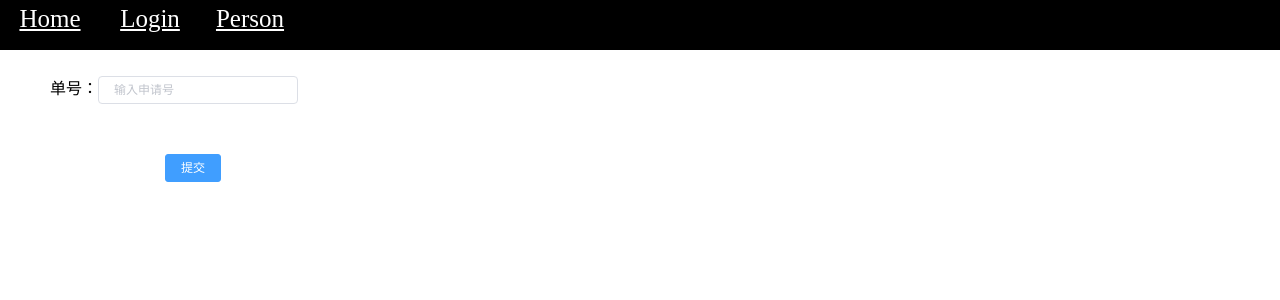
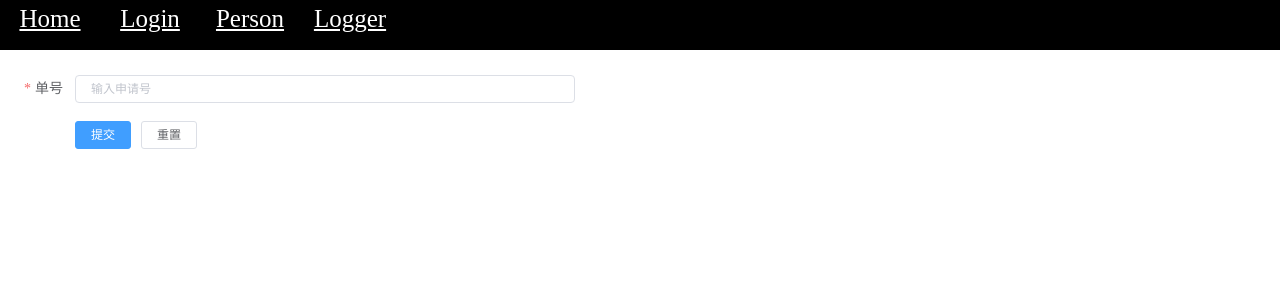
Before and after one commit to huangben555/autotest, a Vue app in the folder vuetest/: page /#/Person in a window 1280 px wide. Shown: the top 300 px of the page. Built offline with nearby package versions, Linux system fonts and the light colour scheme.

Commit message:
Add form validation

```diff
--- a/vuetest/package.json
+++ b/vuetest/package.json
@@ -10,7 +10,7 @@
   "dependencies": {
     "axios": "^0.21.1",
     "core-js": "^3.6.5",
-    "element-plus": "^1.0.2-beta.55",
+    "element-plus": "^1.0.2-beta.71",
     "request": "^2.88.2",
     "vue": "^3.0.0",
     "vue-router": "^4.0.10",
--- a/vuetest/src/App.vue
+++ b/vuetest/src/App.vue
@@ -8,6 +8,9 @@
     </li>
     <li>
       <router-link to="/Person">Person</router-link>
+    </li>
+    <li>
+      <router-link to="/Logger">Logger</router-link>
     </li>
   </ul>
   <router-view></router-view>
--- a/vuetest/src/components/Home.vue
+++ b/vuetest/src/components/Home.vue
@@ -29,7 +29,7 @@ export default defineComponent({
             {
               table: "",
               menu: "",
-              checked: true,
+              checked: false,
             }
           ],
           dataNum: 0
--- a/vuetest/src/components/Person.vue
+++ b/vuetest/src/components/Person.vue
@@ -1,14 +1,17 @@
 <template>
-  <div style="margin-top: 25px">
-    <label style="margin-left: 50px;">单号：</label>
-    <el-input style="width: 200px" placeholder="输入申请号" v-model="applyNo"></el-input>
-    <br>
-    <el-button style="margin-left: 165px; margin-top: 50px" type="primary" v-on:click="submit()">提交</el-button>
-  </div>
+  <el-form style="margin-top: 25px" :rules="dataRules" :model="requestData" ref="loginFormRef" label-width="75px">
+    <el-form-item label="单号" prop="applyNo">
+      <el-input style="width: 500px" placeholder="输入申请号" v-model="requestData.applyNo"></el-input>
+    </el-form-item>
+    <el-form-item>
+      <el-button type="primary" v-on:click="submit('requestData')">提交</el-button>
+      <el-button v-on:click="resetForm(requestData)">重置</el-button>
+    </el-form-item>
+  </el-form>
 </template>
 
 <script lang="js">
-import {defineComponent, reactive, toRefs} from "vue";
+import {defineComponent, reactive, ref} from "vue";
 import {useStore} from "vuex";
 import {getTaskNo} from "../intergration/getTaksNo";
 
@@ -18,14 +21,32 @@ export default defineComponent({
   setup() {
     const doApplyInfo = useStore();
 
+    const loginFormRef = ref();
+
     const requestData = reactive({
       applyNo: doApplyInfo.state.applyNo,
     });
 
-    const submit = () => {
-      changeApplyInfo();
+    const dataRules = reactive({
+      applyNo: [
+        {required: true, message: "请输入活动名称", trigger: 'blur'},
+        {max: 10, min: 5, message: "请输入5-10个字符", trigger: 'blur'},
+      ],
+    });
+
+    const submit = async() => {
       requestData.taskNo = getTaskNo();
-      console.log(requestData.applyNo);
+      if (!dataRules.value) return;
+      await dataRules.value.validate((valid) => {
+        console.log(valid)
+      })
+      // $this.ref.requestData.validate((valid) => {
+      //   if (valid) {
+      //     console.log(formName);
+      //   } else {
+      //     console.log("error");
+      //   }
+      // });
     };
 
     const changeApplyInfo = () => {
@@ -33,9 +54,11 @@ export default defineComponent({
     }
 
     return {
-      ...toRefs(requestData),
+      requestData,
       submit,
       changeApplyInfo,
+      dataRules,
+      loginFormRef,
     };
   }
 })
--- a/vuetest/src/routers.js
+++ b/vuetest/src/routers.js
@@ -2,6 +2,7 @@ import {createRouter, createWebHashHistory} from "vue-router";
 import Home from "./components/Home";
 import Login from "./components/Login";
 import Person from "./components/Person";
+import Logger from "./components/Logger";
 
 const routers = createRouter({
     history: createWebHashHistory(),
@@ -10,6 +11,7 @@ const routers = createRouter({
         {path: '/Login', component: Login},
         {path: '/Home',  component: Home},
         {path: '/Person',  component: Person},
+        {path: '/Logger',  component: Logger},
     ]
 });
 
```
Also changed, not shown: 1 other file (tests, documents, lock files or other folders).
